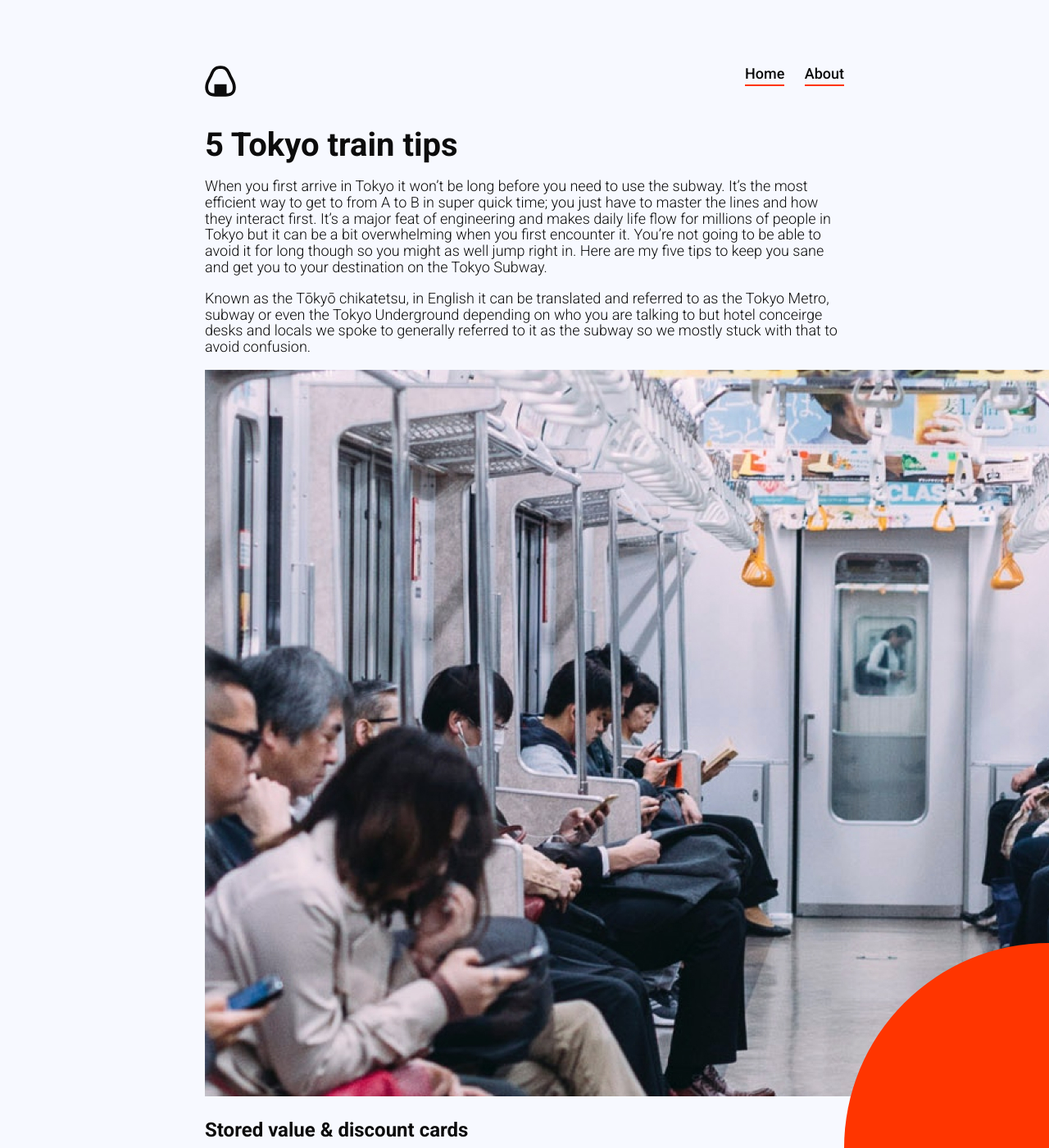
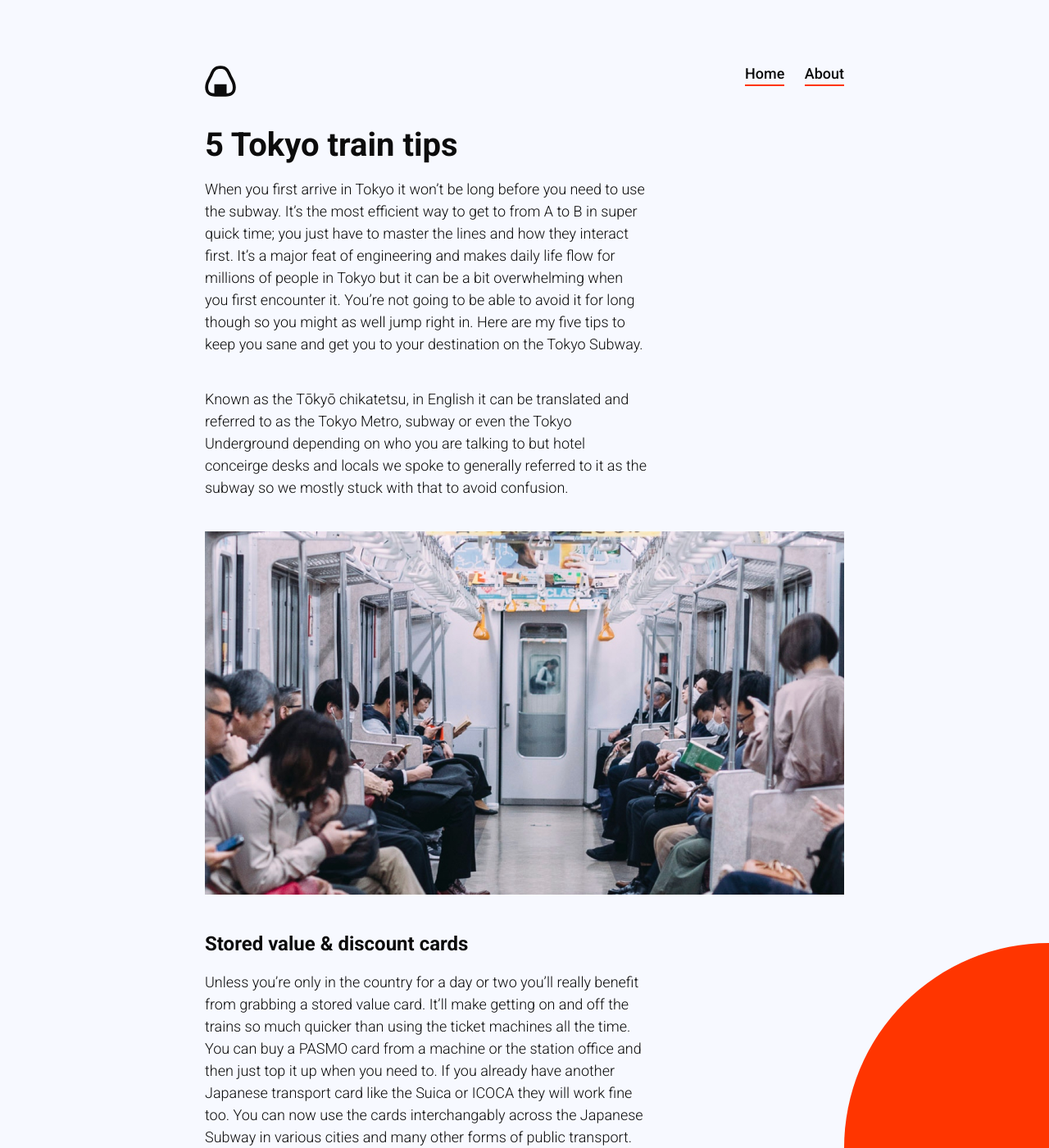
Before and after one commit to amemon0326/anightinjapan, a Jekyll site: the page built from _posts/2020-08-02-tokyo-train-tips.md, in a window 1280 px wide and 1400 px high. Shown: the whole window at 82% size. Built offline with Jekyll 4.4.1, drawn with Linux system fonts in a browser that asks for light colours.

Commit message:
ready to launch

```diff
--- a/_layouts/default.html
+++ b/_layouts/default.html
@@ -2,6 +2,7 @@
 
 <html>
 <head>
+    <meta charset="utf-8">
     <title>A Night In Japan</title>
     <meta name="viewport" content="width=device-wdith, intial-scale=1">
     <link rel="stylesheet" href="/assets/css/app.css">
--- a/_layouts/post.html
+++ b/_layouts/post.html
@@ -4,4 +4,6 @@ layout: default
 
 <h2>{{ page.title }}</h2>
 
-{{ content }}
+<div class="blog-post">
+    {{ content }}
+</div>
--- a/assets/css/app.scss
+++ b/assets/css/app.scss
@@ -56,10 +56,10 @@ a {
 }
 
 .posts {
-    max-width: 540px;
 
     p {
         line-height: 1.5;
+        max-width: 540px;
     }
 }
 
@@ -89,4 +89,21 @@ a {
     height: 500px;
     border-radius: 100%;
     background-color: $red;
+    z-index: -2;
 }
+
+.blog-post {
+    h3 {
+        margin-bottom: 20px;
+    }
+
+    p {
+        max-width: 540px;
+        line-height: 1.5;
+        margin-bottom: 40px;
+    }
+
+    img {
+        max-width: 780px;
+    }
+}
```
